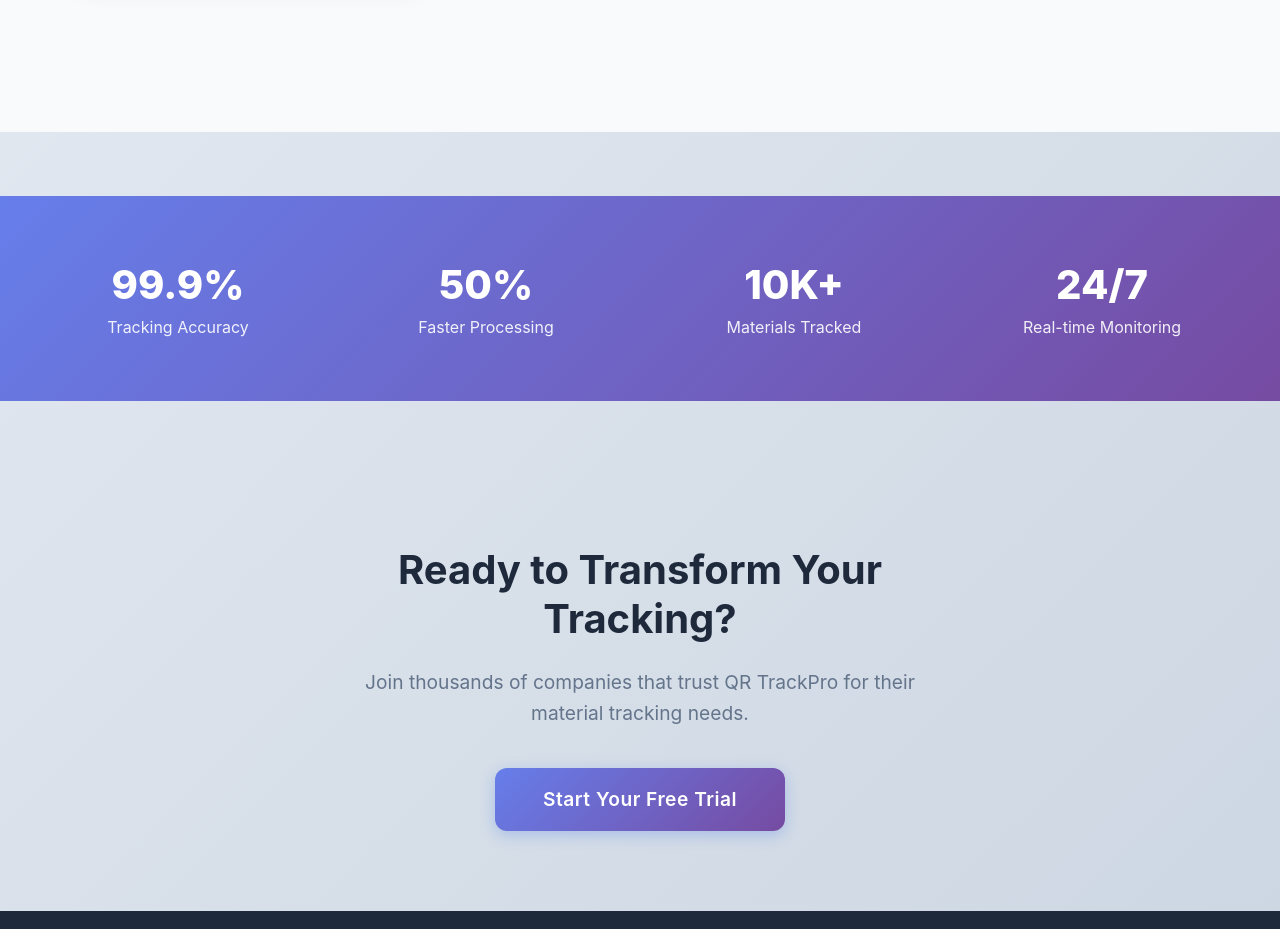
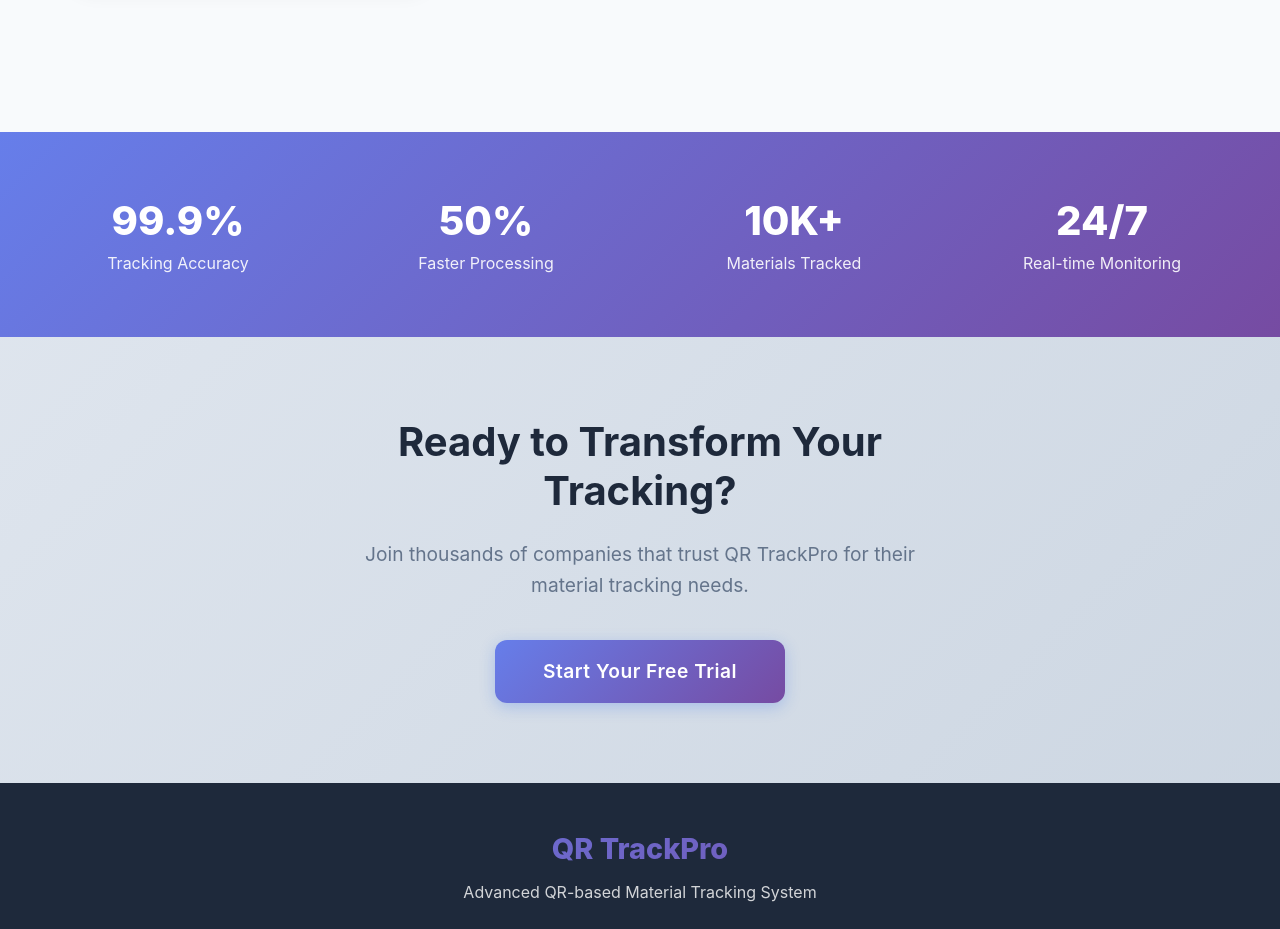
Before and after one commit to JithuMorrison/QRail, a React (Vite) app: page / in a window 1280 px wide. Shown: the part 2460-3389 px from the top of the page. Built offline with nearby package versions, Linux system fonts and the light colour scheme.

Commit message:
feat: corrected UI

```diff
--- a/src/Home.jsx
+++ b/src/Home.jsx
@@ -111,8 +111,7 @@
   const statsStyle = {
     background: colors.gradient,
     color: 'white',
-    padding: '4rem 2rem',
-    margin: '4rem 0'
+    padding: '4rem 2rem'
   };
 
   const statsGridStyle = {
```
